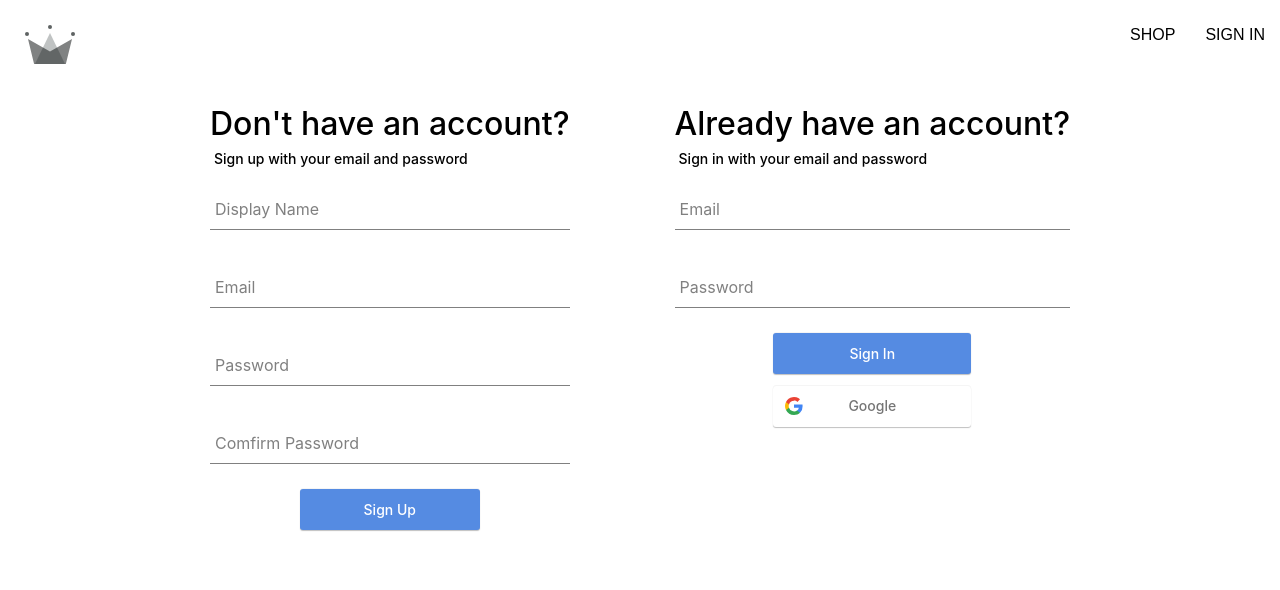
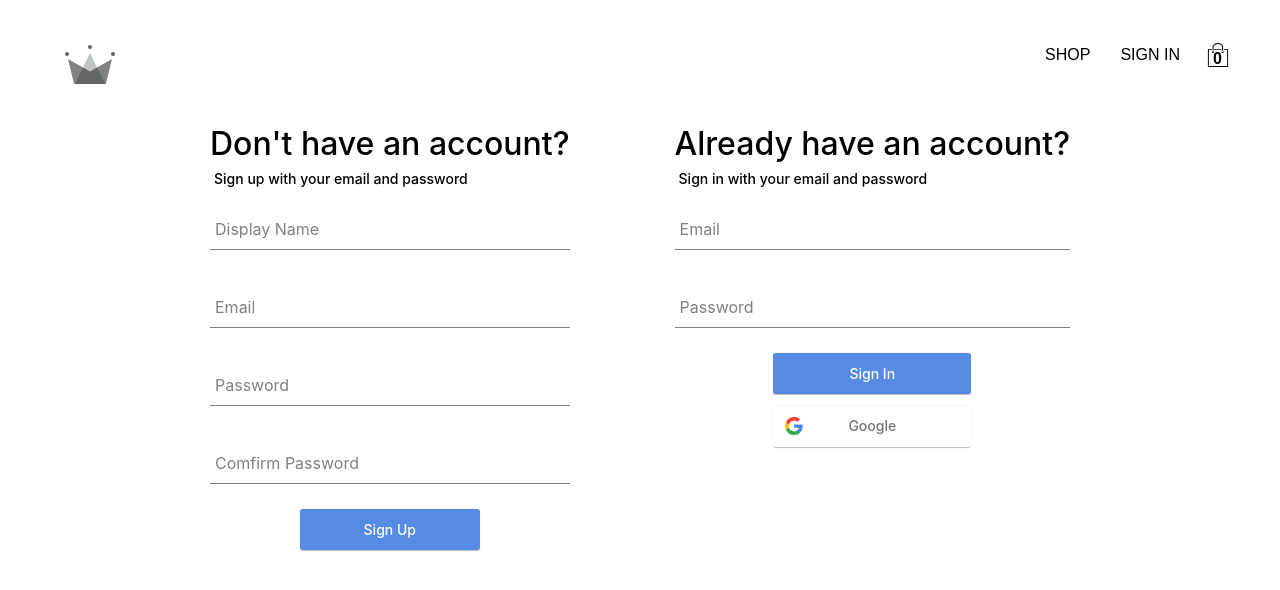
Before and after one commit to kfirkfir89/nana-style, a React (Create React App) app: page /auth in a window 1280 px wide. Shown: the top 590 px of the page. Built offline with nearby package versions, Linux system fonts and the light colour scheme; no server answers; a web font is replaced by a local one.

Commit message:
adding cart context and shopping icon as well as cart dropdown

```diff
--- /dev/null
+++ b/src/components/cart-dropdown/cart-dropdown.componenet.jsx
@@ -0,0 +1,17 @@
+import Button from '../button/button.component';
+
+import './cart-dropdown.styles.scss';
+
+const CartDropdown = () => {
+
+  return(
+    <div className='cart-dropdown-container'>
+      <div className='cart-items'>
+        <Button buttonType='defaultBtn'>CHECK OUT</Button>
+      </div>
+    </div>
+  )
+
+}
+
+export default CartDropdown;
--- /dev/null
+++ b/src/components/cart-dropdown/cart-dropdown.styles.scss
@@ -0,0 +1,29 @@
+.cart-dropdown-container {
+  position: absolute;
+  width: 240px;
+  height: 340px;
+  display: flex;
+  flex-direction: column;
+  padding: 20px;
+  border: 1px solid black;
+  background-color: white;
+  top: 90px;
+  right: 40px;
+  z-index: 5;
+
+  .empty-message {
+    font-size: 18px;
+    margin: 50px auto;
+  }
+
+  .cart-items {
+    height: 340px;
+    display: flex;
+    flex-direction: column;
+    overflow-y:auto ;
+  }
+
+  button {
+    margin-top: auto;
+  }
+}
--- /dev/null
+++ b/src/components/cart-icon/cart-icon.component.jsx
@@ -0,0 +1,22 @@
+import { useContext } from 'react';
+
+import { ReactComponent as ShoppingIcon } from '../../assets/shopping-bag.svg';
+import { CartContext } from '../../contexts/cart.context';
+
+import './cart-icon.styles.scss';
+
+const CartIcon = () => {
+  const { isCartOpen, setIsCartOpen } = useContext(CartContext);
+
+  const toggleIsCartOpen = () => {setIsCartOpen(!isCartOpen)};
+
+  return(
+    <div className='cart-icon-container' onClick={toggleIsCartOpen}>
+     <ShoppingIcon className='shopping-icon'/>
+     <span className='item-count'>0</span>
+    </div>
+  )
+
+}
+
+export default CartIcon;
--- /dev/null
+++ b/src/components/cart-icon/cart-icon.styles.scss
@@ -0,0 +1,21 @@
+.cart-icon-container {
+  width: 45px;
+  height: 45px;
+  position: relative;
+  display: flex;
+  align-items: center;
+  justify-content: center;
+  cursor: pointer;
+
+  .shopping-icon {
+    width: 24px;
+    height: 24px;
+  }
+
+  .item-count {
+    position: absolute;
+    font-size: 16px;
+    font-weight: bold;
+    bottom: 7px;
+  }
+}
--- /dev/null
+++ b/src/contexts/cart.context.jsx
@@ -0,0 +1,14 @@
+import { createContext, useState } from "react";
+
+export const CartContext = createContext({
+  isCartOpen: false,
+  setIsCartOpen: () => {},
+})
+
+export const CartProvider = ({ children }) => {
+
+  const [ isCartOpen, setIsCartOpen ] = useState(false);
+  const value = { isCartOpen, setIsCartOpen };
+
+  return <CartContext.Provider value={value}>{children}</CartContext.Provider>
+}
--- a/src/index.js
+++ b/src/index.js
@@ -6,6 +6,7 @@
 import App from './App';
 import { UserProvier } from './contexts/user.context';
 import { ProductsProvider } from './contexts/products.context';
+import { CartProvider } from './contexts/cart.context';
 
 import './index.scss';
 
@@ -15,7 +16,9 @@
     <BrowserRouter>
       <UserProvier>
         <ProductsProvider>
-          <App />
+          <CartProvider>
+            <App />
+          </CartProvider>
         </ProductsProvider>
       </UserProvier>
     </BrowserRouter>
--- a/src/index.scss
+++ b/src/index.scss
@@ -5,6 +5,7 @@
 
 body {
   margin: 0;
+  padding: 20px 40px;
   font-family: 'Sono',sans-serif;
   -webkit-font-smoothing: antialiased;
   -moz-osx-font-smoothing: grayscale;
--- a/src/routes/navigation/navigation.component.jsx
+++ b/src/routes/navigation/navigation.component.jsx
@@ -1,8 +1,12 @@
 import { Fragment, useContext } from "react";
 import { Outlet, Link } from "react-router-dom";
 
+import CartIcon from "../../components/cart-icon/cart-icon.component";
+import CartDropdown from "../../components/cart-dropdown/cart-dropdown.componenet";
+
 import { ReactComponent as CrwnLogo } from "../../assets/crown.svg";
-import { UserContext } from '../../contexts/user.context'
+import { UserContext } from '../../contexts/user.context';
+import { CartContext } from "../../contexts/cart.context";
 
 import { signOutUser } from '../../utils/firebase/firebase.utils'
 
@@ -10,7 +14,7 @@
 
 const Navigation = () => {
   const { currentUser } = useContext(UserContext);
-
+  const { isCartOpen } = useContext(CartContext);
   return(
     <Fragment>
       <div className="navigation">
@@ -27,7 +31,9 @@
               :
               (<Link className="nav-link" to="/auth">SIGN IN</Link>)
           }
+          <CartIcon />
         </div>
+        {isCartOpen && <CartDropdown />}
       </div>
       <Outlet />
     </Fragment>
```
Also changed, not shown: src/assets/shopping-bag.svg (added).
